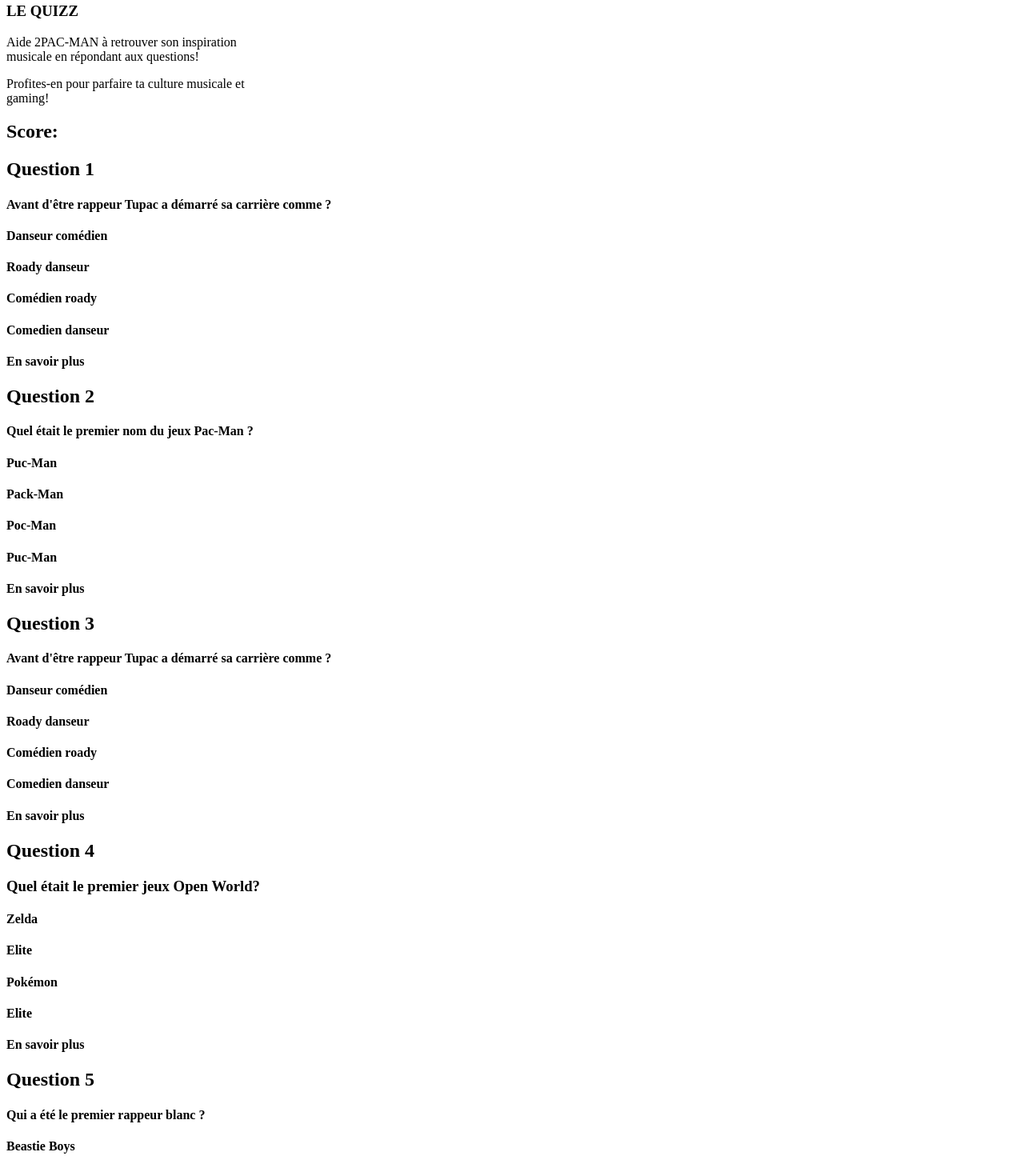
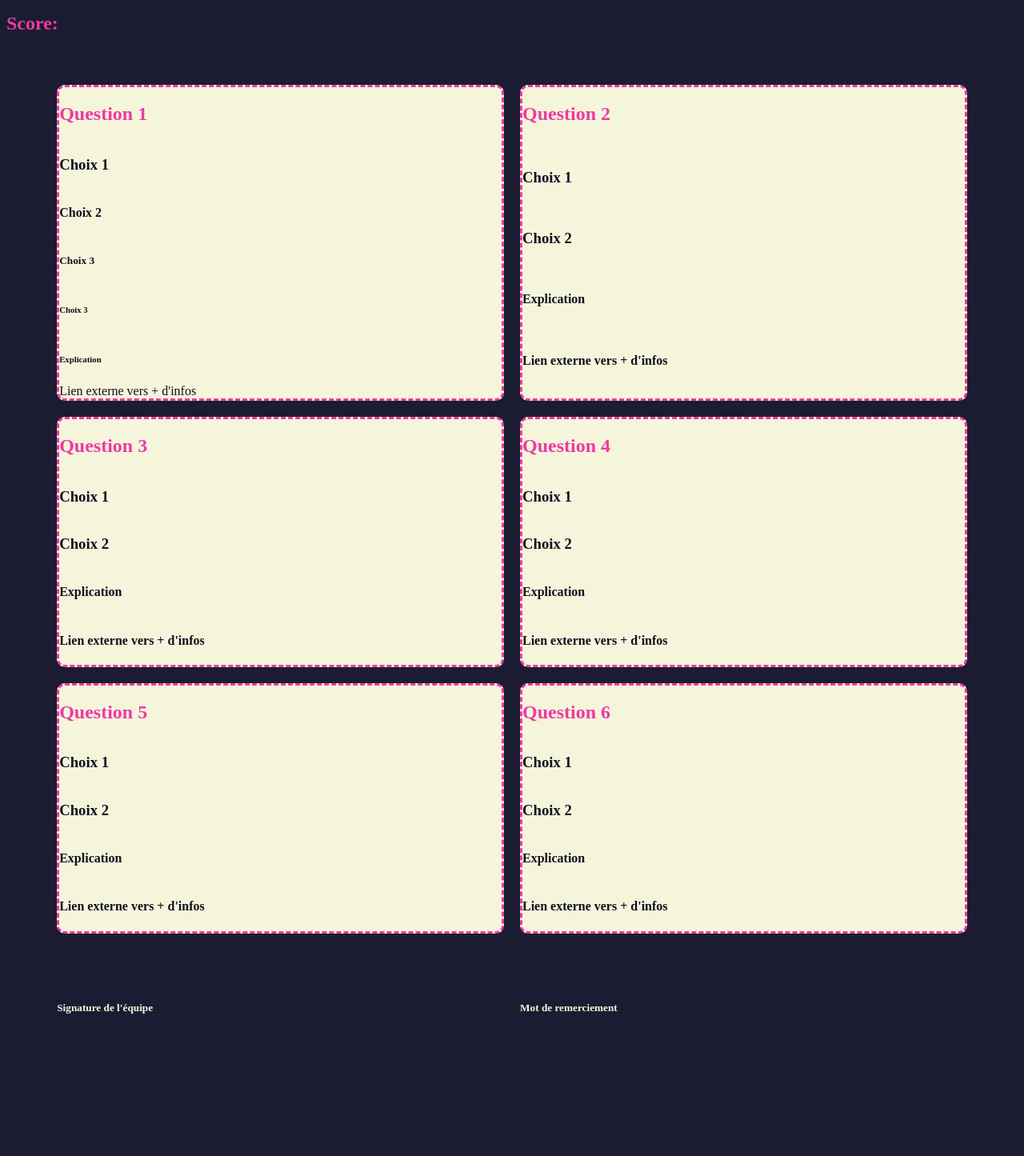
Before and after one commit to WildCodeSchool-2023-09/JS-RemoteFR-jurascripts-P1-2PAC-MAN, a plain HTML site: page index.html in a window 1280 px wide. Shown: the part 64-1509 px from the top of the page at 80% size. After the commit the page ends 1417 px from the top, so only its background shows below. Drawn offline with Linux system fonts and the light colour scheme.

Commit message:
added style script.

```diff
--- a/index.html
+++ b/index.html
@@ -1,108 +1,80 @@
 <!DOCTYPE html>
-<html lang="en">
+<html lang="fr">
   <head>
     <meta charset="UTF-8" />
     <meta name="viewport" content="width=device-width, initial-scale=1.0" />
     <title>Maquette projet quizz</title>
     <!-- logo pac-man -->
     <link rel="shortcut icon" href="logo pac--man.png  " />
-    <link rel="stylesheet" href="style.css">
+    <link rel="stylesheet" href="style.css" />
   </head>
 
   <body>
-    <header>
-      <section>
-        <!-- LOGO PAC-MAN -->
+    <!--<div>class="grid-container"></div>  -->
+    <!--</div> class="grid-item">1</div> -->
 
-        <h1>2PAC-MAN</h1>
-        <h3>LE QUIZZ</h3>
-      </section>
+    <Titre>
+      <h1>Bienvenue sur le quizz 2PAC-MAN</h1>
+      <h2>Score:</h2>
+    </Titre>
 
     <section>
-        <p>Aide 2PAC-MAN à retrouver son inspiration <br />musicale en répondant
-          aux questions!</p>
+      <!-- questionnaire 1 -->
+      <div>
+        <h2>Question 1</h2>
+        <h3>Choix 1</h3>
+        <h4>Choix 2</h4>
+        <h5>Choix 3</h5>
+        <h6>Choix 3</h6>
+        <h6>Explication</h6>
+        <h7>Lien externe vers + d'infos</h7>
+      </div>
 
-        <p>Profites-en pour parfaire ta culture musicale et <br />gaming!</p>
-      </section>
+      <!-- questionnaire 2 -->
 
-    </header>
-    <section>
+      <div>
+        <h2>Question 2</h2>
+        <h3>Choix 1</h3>
+        <h3>Choix 2</h3>
+        <h4>Explication</h4>
+        <h4>Lien externe vers + d'infos</h4>
+      </div>
 
-    <h2>Score:</h2>
-</section>
-    <section>
-
-        <section>
-            <!-- questionnaire 1-->
-            <h2>Question 1</h2>
-            <h4>Avant d'être rappeur Tupac a démarré sa carrière comme ?</h4>
-            <h4>Danseur comédien</h4>
-            <h4>Roady danseur</h4>
-            <h4>Comédien roady</h4>
-            <!-- Réponse  -->
-            <h4>Comedien danseur</h4>
-            <h4><ah ref="https://fr.wikipedia.org/wiki/Tupac_Shakur" >En savoir plus </a></h4>
-            </section>
-
-            <section>
-                <!-- questionnaire 2 -->
-                <h2>Question 2</h2>
-                <h4>Quel était le premier nom du jeux Pac-Man ? </h4>
-                <h4>Puc-Man</h4>
-                <h4>Pack-Man</h4>
-                <h4>Poc-Man</h4>
-                <!-- Réponse -->
-                <h4>Puc-Man</h4>
-                <h4><ah ref="https://fr.wikipedia.org/wiki/Pac-Man" >En savoir plus </a></h4>
-              </section>
-
-              <section>
-                <!-- questionnaire 3-->
+      <!-- questionnaire 3 -->
+      <div>
         <h2>Question 3</h2>
-                <h4>Avant d'être rappeur Tupac a démarré sa carrière comme ?</h4>
-                <h4>Danseur comédien</h4>
-                <h4>Roady danseur</h4>
-                <h4>Comédien roady</h4>
-                <!-- Réponse  -->
-                <h4>Comedien danseur</h4>
-                <h4><ah ref="https://fr.wikipedia.org/wiki/Tupac_Shakur" >En savoir plus </a></h4>
-                </section>
-
-                <section>
+        <h3>Choix 1</h3>
+        <h3>Choix 2</h3>
+        <h4>Explication</h4>
+        <h4>Lien externe vers + d'infos</h4>
+      </div>
 
       <!-- questionnaire 4 -->
+      <div>
         <h2>Question 4</h2>
-                    <h3>Quel était le premier jeux Open World?</h3>
-                    <h4>Zelda</h4>
-                    <h4>Elite</h4>
-                    <h4>Pokémon</h4>
-                    <!-- Réponse -->
-                    <h4>Elite</h4>
-                    <h4><ah ref="https://fr.wikipedia.org/wiki/Elite_(jeu_vidéo)" >En savoir plus </a></h4>
-                    </section>
+        <h3>Choix 1</h3>
+        <h3>Choix 2</h3>
+        <h4>Explication</h4>
+        <h4>Lien externe vers + d'infos</h4>
+      </div>
 
-                    <section>
       <!-- questionnaire 5 -->
+      <div>
         <h2>Question 5</h2>
-                        <h4>Qui a été le premier rappeur blanc ?</h4>
-                        <h4>Beastie Boys</h4>
-                        <h4>Eminem</h4>
-                        <h4>Falco</h4>
-                        <!-- Réponse -->
-                        <h4>Falco</h4>
-                        <h4><ah ref="https://fr.wikipedia.org/wiki/Falco_(chanteur)" >En savoir plus </a></h4>
-                        </section>
+        <h3>Choix 1</h3>
+        <h3>Choix 2</h3>
+        <h4>Explication</h4>
+        <h4>Lien externe vers + d'infos</h4>
+      </div>
 
-                        <section>
       <!-- questionnaire 6 -->
+      <div>
         <h2>Question 6</h2>
-                            <h3>Koji Kondo est le premier compositeur de musique de jeux avec ?</h3>
-                            <h4>The Legend of Zelda</h4>
-                            <h4>Final Fantasy</h4>
-                            <h4>Super Mario Bros</h4>
-                            <!-- Réponse -->
-                            <h4>Super Mario Bros</h4>
-                            <h4><ah ref="https://www.culture-games.com/personnalites/kondo-koji" >En savoir plus </a></h4>
+        <h3>Choix 1</h3>
+        <h3>Choix 2</h3>
+        <h4>Explication</h4>
+        <h4>Lien externe vers + d'infos</h4>
+      </div>
     </section>
 
     <section>
--- /dev/null
+++ b/style.css
@@ -0,0 +1,47 @@
+:root {
+  --primary-color: #1b1c31;
+  --secondary-color: #aed4f2;
+  --third-color: #e9f8ff;
+  --highlight-color: #ee3aa2;
+  --second-highlight-color: #ebbc5b;
+  --true-color: #00e5a1;
+  --false-color: #ff6086;
+  --border-radius: 10px;
+  --border-style: dotted;
+
+  color: beige;
+  margin: 0;
+  padding: 0;
+}
+
+body {
+  background-color: var(--primary-color);
+}
+
+h2.score {
+  color: var(--primary-color);
+  background-color: var(--secondary-color);
+  border-radius: var(--border-radius);
+  border-style: var(--border-style);
+  border-color: var(--second-highlight-color);
+}
+
+section {
+  display: grid;
+  grid-template-columns: repeat(2, 1fr);
+  gap: 20px;
+  margin: 5%;
+}
+
+div {
+  display: grid;
+  background-color: beige;
+  color: #101021;
+  border-radius: 10px;
+  border-style: dashed;
+  border-color: #ee3aa2;
+}
+
+h2 {
+  color: #ee3aa2;
+}
```
Also changed, not shown: script.js (added). Lines whose indentation alone changed are shown as unchanged.
